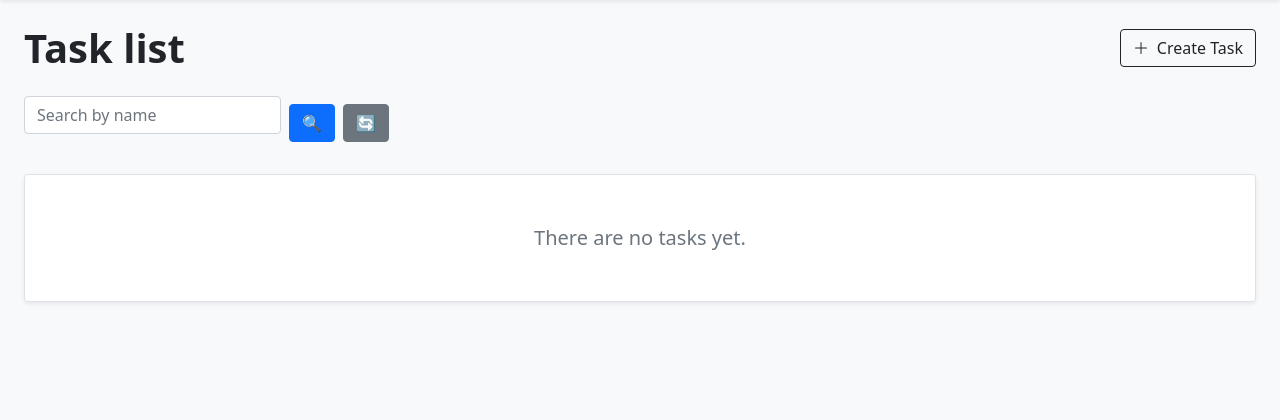
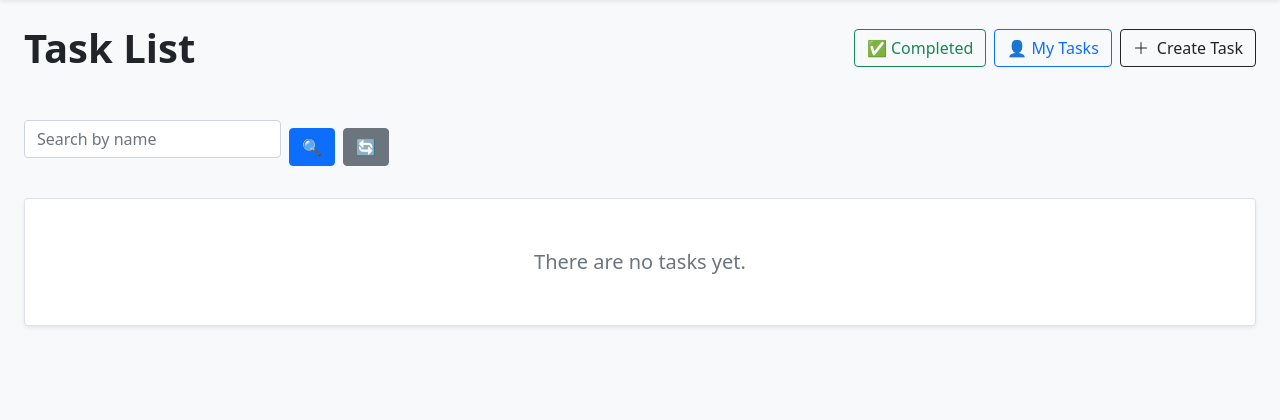
Before and after one commit to Neyrony/IT-task-manager, a Django app: page /tasks/ in a window 1280 px wide. Shown: the part 69-489 px from the top of the page. Run offline with Django 5.2, Linux system fonts and the light colour scheme; the visitor is signed in with stand-in values (Sample User, id 1); data that the repository does not hold is empty; some libraries are stand-ins or nearby versions.

Commit message:
feat: add status and scope sorting to task list

```diff
--- a/manager/views.py
+++ b/manager/views.py
@@ -56,11 +56,23 @@ class TaskListView(LoginRequiredMixin, ListView):
         return context
 
     def get_queryset(self):
+        filter_param = Q()
         queryset = Task.objects.select_related("task_type")
         task_name = self.request.GET.get("name")
+        is_completed = self.request.GET.get("status", "")
+        task_scope = self.request.GET.get("scope", "")
         if task_name:
-            return queryset.filter(name__icontains=task_name)
-        return queryset
+            filter_param &= Q(name__icontains=task_name)
+
+        if is_completed == "completed":
+            filter_param &= Q(is_completed=True)
+        elif is_completed == "not-completed":
+            filter_param &= Q(is_completed=False)
+
+        if task_scope == "my":
+            filter_param &= Q(assignees=self.request.user)
+
+        return queryset.filter(filter_param)
 
 
 class TaskDetailView(LoginRequiredMixin, DetailView):
--- a/templates/manager/task_list.html
+++ b/templates/manager/task_list.html
@@ -1,14 +1,40 @@
 {% extends 'base/base_list.html' %}
+{% load query_param_concat %}
 {% load crispy_forms_filters %}
 
 {% block list_title %}
-  <h1 class="fw-bold text-dark m-0">Task list</h1>
+<div class="d-flex justify-content-between align-items-center flex-wrap gap-3 mb-4 w-100">
+  <h1 class="fw-bold text-dark m-0">Task List</h1>
+
+  <div class="d-flex align-items-center gap-2 ms-auto">
+    {% if request.GET.status == "completed" %}
+      <a class="btn btn-outline-danger fw-medium d-flex align-items-center gap-1" href="?{% query_param_concat request status="not-completed" page=1 %}">
+        <span>❌ Uncompleted</span>
+      </a>
+    {% else %}
+      <a class="btn btn-outline-success fw-medium d-flex align-items-center gap-1" href="?{% query_param_concat request status="completed" page=1 %}">
+        <span>✅ Completed</span>
+      </a>
+    {% endif %}
+
+    {% if request.GET.scope == "my" %}
+      <a class="btn btn-outline-primary fw-medium d-flex align-items-center gap-1" href="?{% query_param_concat request scope="all" %}">
+        <span>👥 All Tasks</span>
+      </a>
+    {% else %}
+      <a class="btn btn-outline-primary fw-medium d-flex align-items-center gap-1" href="?{% query_param_concat request scope="my" %}">
+        <span>👤 My Tasks</span>
+      </a>
+    {% endif %}
+
     <a class="btn btn-outline-dark fw-medium d-flex align-items-center gap-2" href="{% url 'manager:task_create' %}">
       <svg xmlns="http://www.w3.org/2000/svg" width="16" height="16" fill="currentColor" class="bi bi-plus-lg" viewBox="0 0 16 16">
         <path fill-rule="evenodd" d="M8 2a.5.5 0 0 1 .5.5v5h5a.5.5 0 0 1 0 1h-5v5a.5.5 0 0 1-1 0v-5h-5a.5.5 0 0 1 0-1h5v-5a.5.5 0 0 1 .5-.5"/>
       </svg>
       <span>Create Task</span>
     </a>
+  </div>
+</div>
 {% endblock %}
 
 {% block search_form %}
```
Lines whose indentation alone changed are shown as unchanged.
